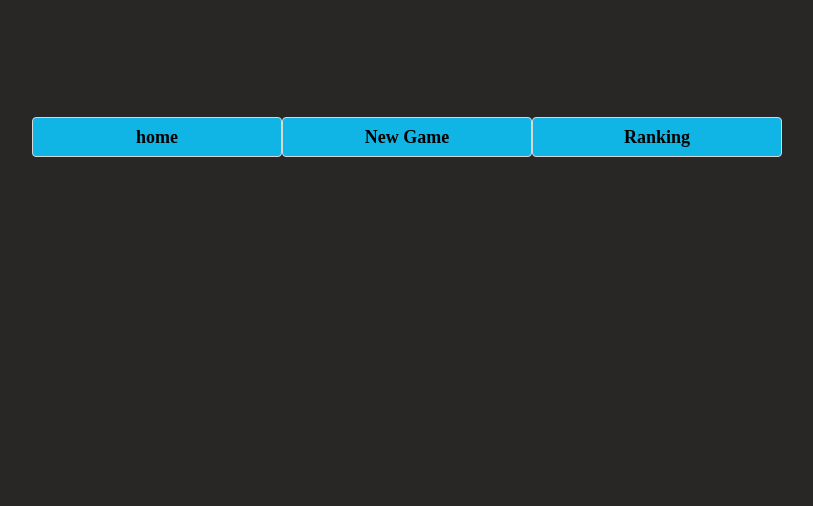
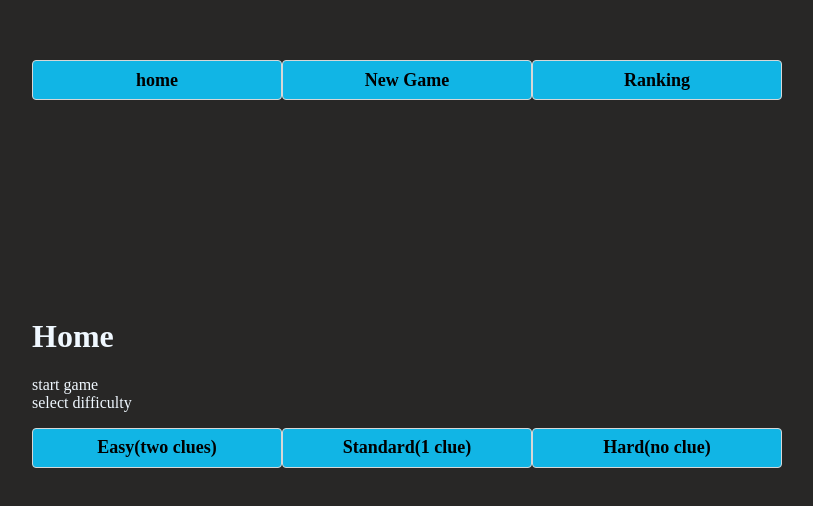
Before and after one commit to RohanVarmaP/typescript-tutorial, a React (Create React App) app in the folder endgame-project/: page / in a window 1280 px wide. Shown: the part 136-642 px from the top of the page, without its empty margins (233-1046 px from the left). Built offline with nearby package versions, Linux system fonts and the light colour scheme.

Commit message:
completed home

```diff
--- a/endgame-project/src/pages/Home.tsx
+++ b/endgame-project/src/pages/Home.tsx
@@ -1,10 +1,21 @@
 import React from 'react'
+import { Link } from 'react-router-dom'
 
 const Home = () => {
     return (
-        <div>
-
-        </div>
+        <>
+            <h1>Home</h1>
+            <p>start game <br /> select difficulty</p>
+            <Link to={'/game?difficulty=easy'}>
+                <button className='home-buttons'>Easy(two clues)</button>
+            </Link>
+            <Link to={'/game?difficulty=standard'}>
+                <button className='home-buttons'>Standard(1 clue)</button>
+            </Link>
+            <Link to={'/game?difficulty=hard'}>
+                <button className='home-buttons'>Hard(no clue)</button>
+            </Link>
+        </>
     )
 }
 
```
